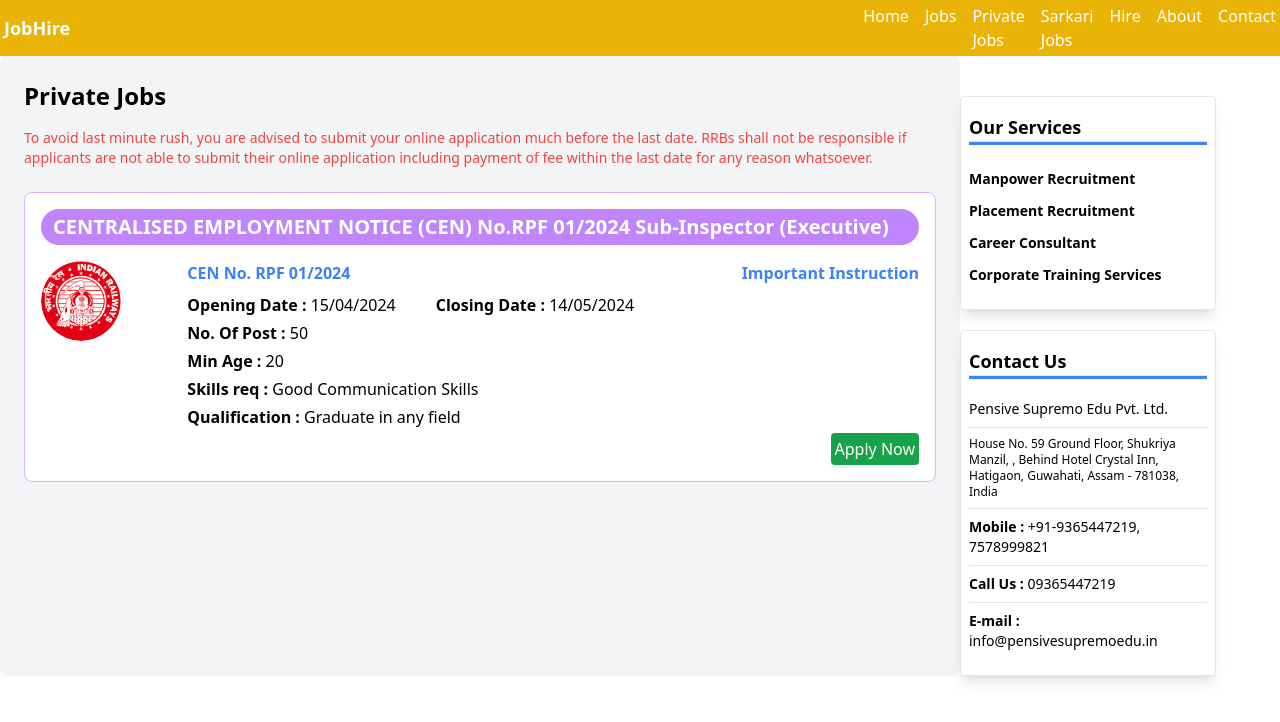
After one commit to DSCares4u/biharRojgar, a Laravel app: page /private-job in a window 1280 px wide. The commit adds this page. Shown: the top 722 px of the page. Run offline with Laravel 9, Linux system fonts and the light colour scheme; style sheets or scripts are compiled from the project's sources.

Commit message:
job page

```diff
--- a/resources/views/home/homebase.blade.php
+++ b/resources/views/home/homebase.blade.php
@@ -21,6 +21,8 @@
                 <ul class="flex space-x-4">
                     <li><a href="/" class="text-white hover:text-gray-300">Home</a></li>
                     <li><a href="/get-job/t&c" class="text-white hover:text-gray-300">Jobs</a></li>
+                    <li><a href="/private-job" class="text-white hover:text-gray-300">Private Jobs</a></li>
+                    <li><a href="/sarkari-yojna" class="text-white hover:text-gray-300">Sarkari Jobs</a></li>
                     <li><a href="/hire/t&c" class="text-white hover:text-gray-300">Hire</a></li>
                     <li><a href="#" class="text-white hover:text-gray-300">About</a></li>
                     <li><a href="#" class="text-white hover:text-gray-300">Contact</a></li>
--- /dev/null
+++ b/resources/views/home/privateJob.blade.php
@@ -0,0 +1,90 @@
+@extends('home.homebase')
+@section('content')
+
+<div class="flex">
+
+    <div class="container  p-6 bg-gray-100 rounded-lg w-3/4 ">
+        <div class="heading mb-6">
+            <h2 class="text-2xl font-semibold">Private Jobs</h2>
+            <p class="text-sm text-red-500 mt-4 font-medium">To avoid last minute rush, you are advised to submit your online
+                application much before the last date. RRBs shall not be responsible if applicants are not able to submit
+                their online application including payment of fee within the last date for any reason whatsoever.</p>
+        </div>
+        <div class="card">
+            <a href="#"
+                class="block max-w-full p-4 bg-white border border-purple-300 rounded-lg  hover:bg-gray-100 dark:bg-gray-800 dark:border-gray-700 dark:hover:bg-gray-700">
+                <h5 class="mb-2 text-xl py-2 px-3 leading-5 bg-purple-400 font-bold rounded-full text-white dark:text-white">
+                    CENTRALISED EMPLOYMENT NOTICE (CEN) No.RPF 01/2024 Sub-Inspector (Executive)</h5>
+                <div class="details flex mt-4">
+                    <div class="logo w-2/12">
+                        <img src="/sarkari/rrb.png" class="rounded-full w-20" alt="">
+                    </div>
+                    <div class="w-10/12 mb-1">
+                        <div class="flex justify-between text-blue-500 font-bold">
+                            <h5>CEN No. RPF 01/2024</h5>
+                            <h5>Important Instruction</h5>
+                        </div>
+                        <div class="flex gap-10 mt-2">
+                            <h5><Strong>Opening Date :</Strong> 15/04/2024</h5>
+                            <h5><Strong>Closing Date :</Strong> 14/05/2024</h5>
+                        </div>
+                        <div class="mt-1">
+                            <h5><Strong>No. Of Post : </Strong> 50</h5>
+                        </div>
+                        <div class="mt-1">
+                            <h5><Strong>Min Age : </Strong> 20</h5>
+                        </div>
+                        <div class="mt-1">
+                            <h5><Strong>Skills req : </Strong> Good Communication Skills</h5>
+                        </div>
+                        <div class="mt-1">
+                            <h5><Strong>Qualification : </Strong> Graduate in any field</h5>
+                        </div>
+                    </div>
+                </div>
+                <div class="button flex justify-end">
+                    <button class="bg-green-600 rounded text-white px-1 py-1">Apply Now</button>
+                </div>
+            </a>
+        </div>
+    </div>
+    <div class="w-1/4">
+        <div class=" mt-10 w-[80%] bg-white border p-2 rounded shadow-lg dark:bg-gray-800 dark:border-gray-700 ">
+            <div class="price mt-2 mb-4">
+                <h3 class="text-lg font-semibold">Our Services</h3>
+                <div class="line bg-blue-500">
+                    <hr class="h-1">
+                </div>
+                <div class="flex flex-col text-sm mt-3">
+                    <a href="" class="mt-3 font-semibold">Manpower Recruitment</a>
+                    <a href="" class="mt-3 font-semibold">Placement Recruitment</a>
+                    <a href="" class="mt-3 font-semibold">Career Consultant</a>
+                    <a href="" class="mt-3 font-semibold">Corporate Training Services</a>
+                </div>
+            </div>
+        </div>
+        <div class=" mt-5 w-[80%] bg-white border p-2 rounded shadow-lg dark:bg-gray-800 dark:border-gray-700 ">
+            <div class="price mt-2 mb-4">
+                <h3 class="text-lg font-semibold">Contact Us</h3>
+                <div class="line bg-blue-500">
+                    <hr class="h-1">
+                </div>
+                <div class="flex flex-col  mt-3">
+                    <h3 href="" class="mt-2 text-sm font-medium">Pensive Supremo Edu Pvt. Ltd.</h3>
+                    <hr class="mt-2">
+                    <h3 href="" class="mt-2 font-normal text-xs">House No. 59 Ground Floor, Shukriya</h3>
+                    <h3 href="" class=" font-normal text-xs">Manzil, , Behind Hotel Crystal Inn,</h3>
+                    <h3 href="" class=" font-normal text-xs">Hatigaon, Guwahati, Assam - 781038, India</h3>
+                    <hr class="mt-2 mb-2">
+                    <h3 class="text-sm"><strong>Mobile : </strong> +91-9365447219, 7578999821</h3>
+                    <hr class="mt-2 mb-2">
+                    <h3 class="text-sm"><strong>Call Us : </strong> 09365447219</h3>
+                    <hr class="mt-2 mb-2">
+                    <h3 class="text-sm"><strong>E-mail : </strong> info@pensivesupremoedu.in</h3>
+                </div>
+            </div>
+        </div>
+    </div>
+    </div>
+
+@endsection
--- a/routes/web.php
+++ b/routes/web.php
@@ -46,3 +46,11 @@
 Route::get('/documents', function () {
     return view('home.documents');
 });
+
+Route::get('/sarkari-yojna', function () {
+    return view('home.sarkariYojna');
+});
+
+Route::get('/private-job', function () {
+    return view('home.privateJob');
+});
```
Also changed, not shown: resources/views/home/documents.blade.php (+8 -11 lines), resources/views/home/sarkariYojna.blade.php (added, +64 -0 lines), public/icons/home.png (added), public/icons/share.png (added), public/sarkari/private.png (added), public/sarkari/rrb.png (added).
